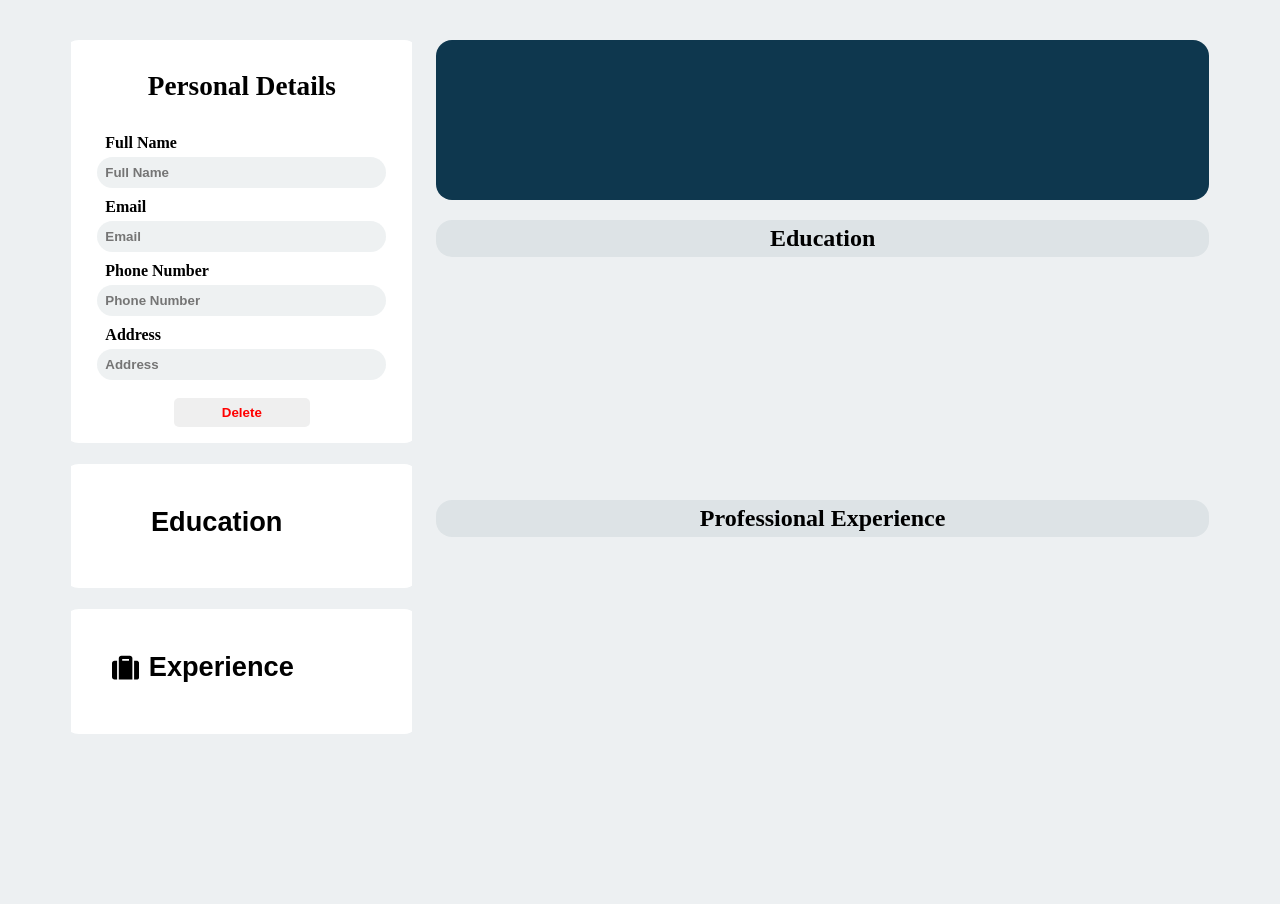
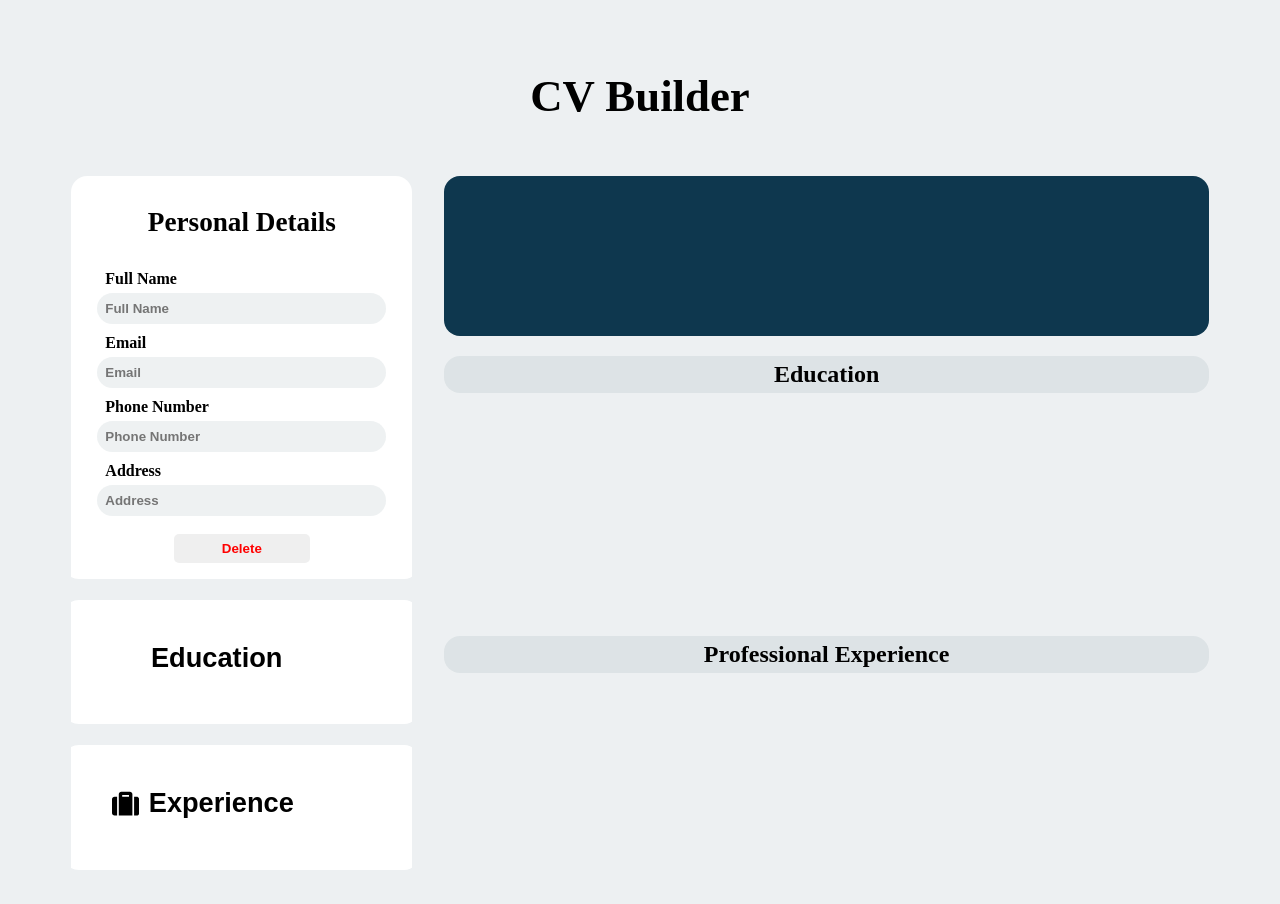
Before and after one commit to GeorgeOprea1/resumeBuilder, a React (Vite) app in the folder Cv/: page / in a window 1280 px wide. Before the commit the page ends 800 px from the top, so only its background shows below. Built offline with nearby package versions, Linux system fonts and the light colour scheme; some icons are missing.

Commit message:
added header

```diff
--- a/Cv/src/App.jsx
+++ b/Cv/src/App.jsx
@@ -6,6 +6,7 @@ import DisplayEducation from "./DisplayEducation";
 import DisplayExperience from "./DisplayExperience";
 import DisplayPersonalInfo from "./DisplayPersonalInfo";
 import PersonalInfoComponent from "./PersonalInfoComponent";
+import Header from "./Header";
 
 const App = () => {
   const [fullName, setFullName] = useState("");
@@ -60,6 +61,8 @@ const App = () => {
 
   return (
     <div className="app-container">
+      <Header />
+      <div className="interface-container">
         <div className="inputs-container">
           <PersonalInfoComponent
             nameChange={handleFullNameChange}
@@ -93,6 +96,7 @@ const App = () => {
           />
         </div>
       </div>
+    </div>
   );
 };
 
--- /dev/null
+++ b/Cv/src/Header.jsx
@@ -0,0 +1,12 @@
+import React from "react";
+import "./styles/Header.css";
+
+const Header = () => {
+  return (
+    <div className="header-container">
+      <h1 className="header">CV Builder</h1>
+    </div>
+  );
+};
+
+export default Header;
--- a/Cv/src/styles/App.css
+++ b/Cv/src/styles/App.css
@@ -1,8 +1,11 @@
 .app-container {
-  width: 90%;
+  width: 100%;
   display: flex;
   gap: 1.5rem;
   margin-top: 2rem;
+  flex-direction: column;
+  justify-cotent: center;
+  align-items: center;
 }
 
 .inputs-container {
@@ -14,6 +17,7 @@
   justify-cotent: center;
   align-items: center;
   overflow-y: scroll;
+  border-radius: 1rem;
 }
 
 .display-container {
@@ -29,3 +33,11 @@
   padding: 0.5rem 0.5rem 1rem 0.5rem;
   width: 90%;
 }
+
+.interface-container {
+  width: 90%;
+  display: flex;
+  justify-content: center;
+  align-items: center;
+  gap: 2rem;
+}
--- /dev/null
+++ b/Cv/src/styles/Header.css
@@ -0,0 +1,10 @@
+.header-container {
+  width: 100%;
+  display: flex;
+  justify-content: center;
+  align-items: center;
+}
+
+.header {
+  font-size: calc(2rem + 1vw);
+}
```
Lines whose indentation alone changed are shown as unchanged.
